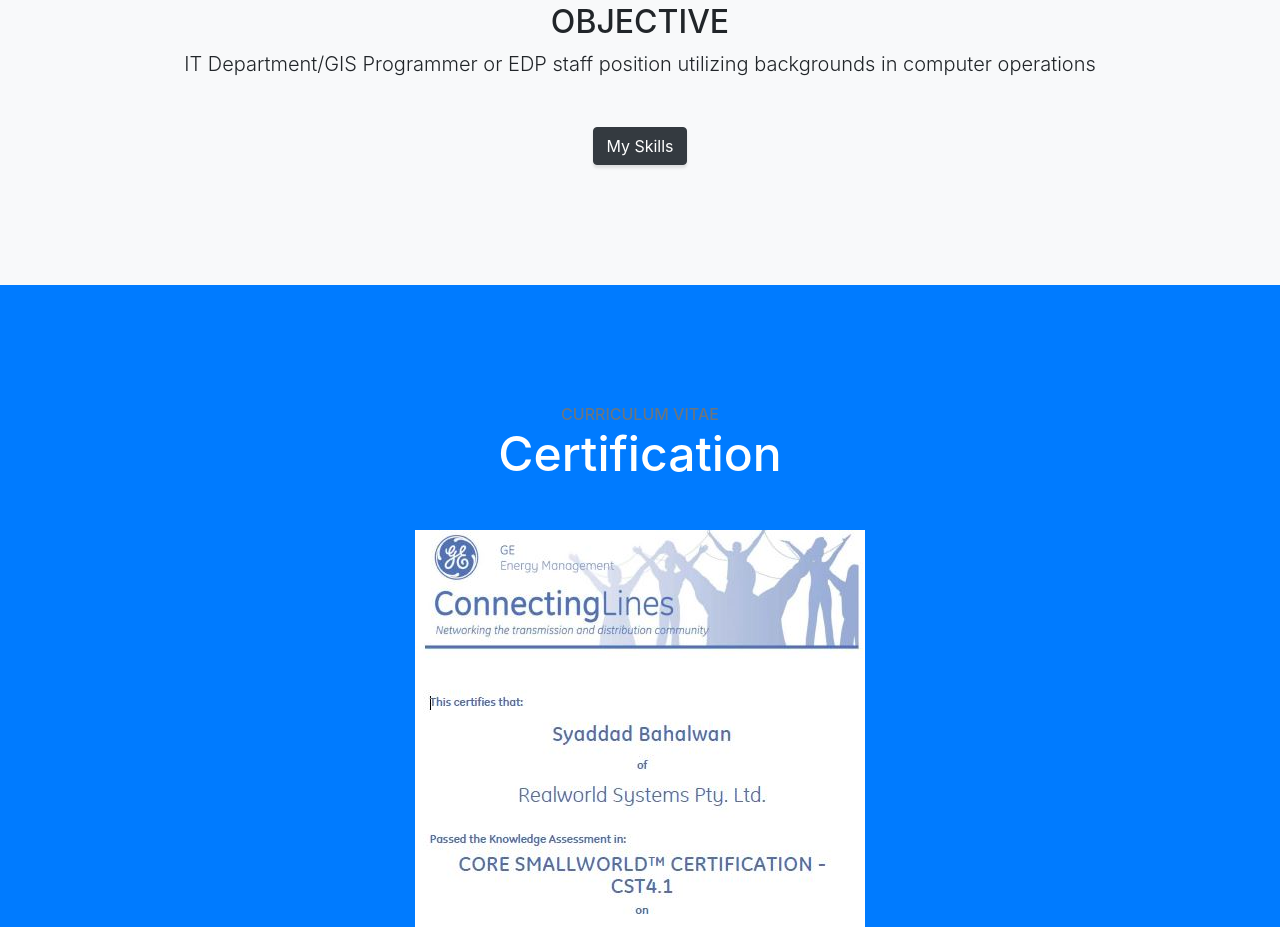
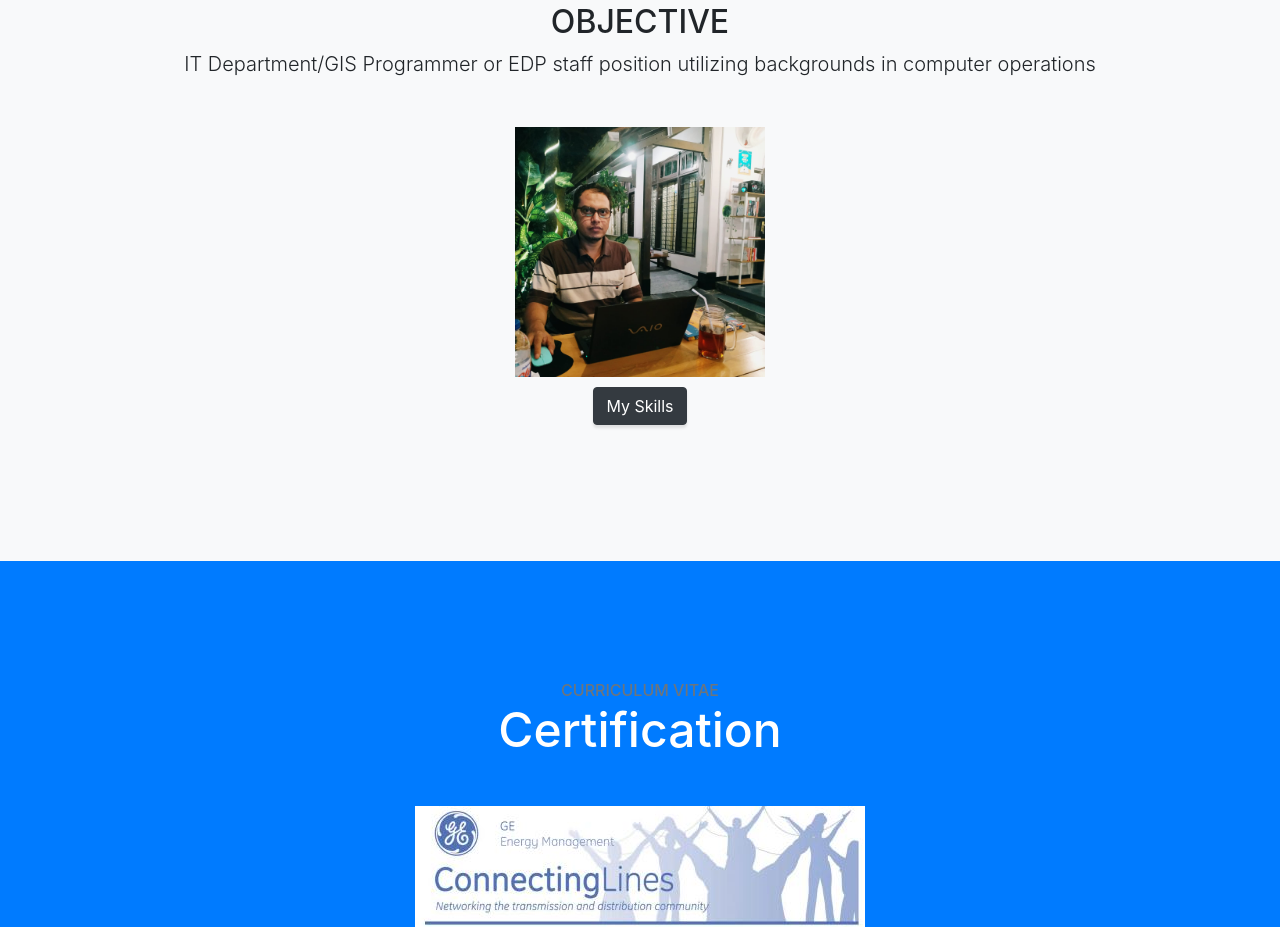
Before and after one commit to syaddadh1211/syaddadh1211.github.io, a website with bundled scripts: page index.html in a window 1280 px wide. Shown: the part 917-1844 px from the top of the page. Built offline with nearby package versions, Linux system fonts and the light colour scheme.

Commit message:
update foto

```diff
--- a/index.html
+++ b/index.html
@@ -72,7 +72,10 @@
           <h2>OBJECTIVE</h2>
           <p class="lead mb-5">IT  Department/GIS Programmer or EDP staff position utilizing backgrounds in computer operations
           </p>
-          <a class="btn btn-dark btn-xl js-scroll-trigger" href="#services">My Skills</a>
+          <img style="width: 250px; padding-bottom: 10px;" src="img/me.JPEG" alt="me">
+          <p>
+            <a class="btn btn-dark btn-xl js-scroll-trigger" href="#services">My Skills</a>
+          </p>
         </div>
       </div>
     </div>
```
Also changed, not shown: img/me.jpeg (added).
